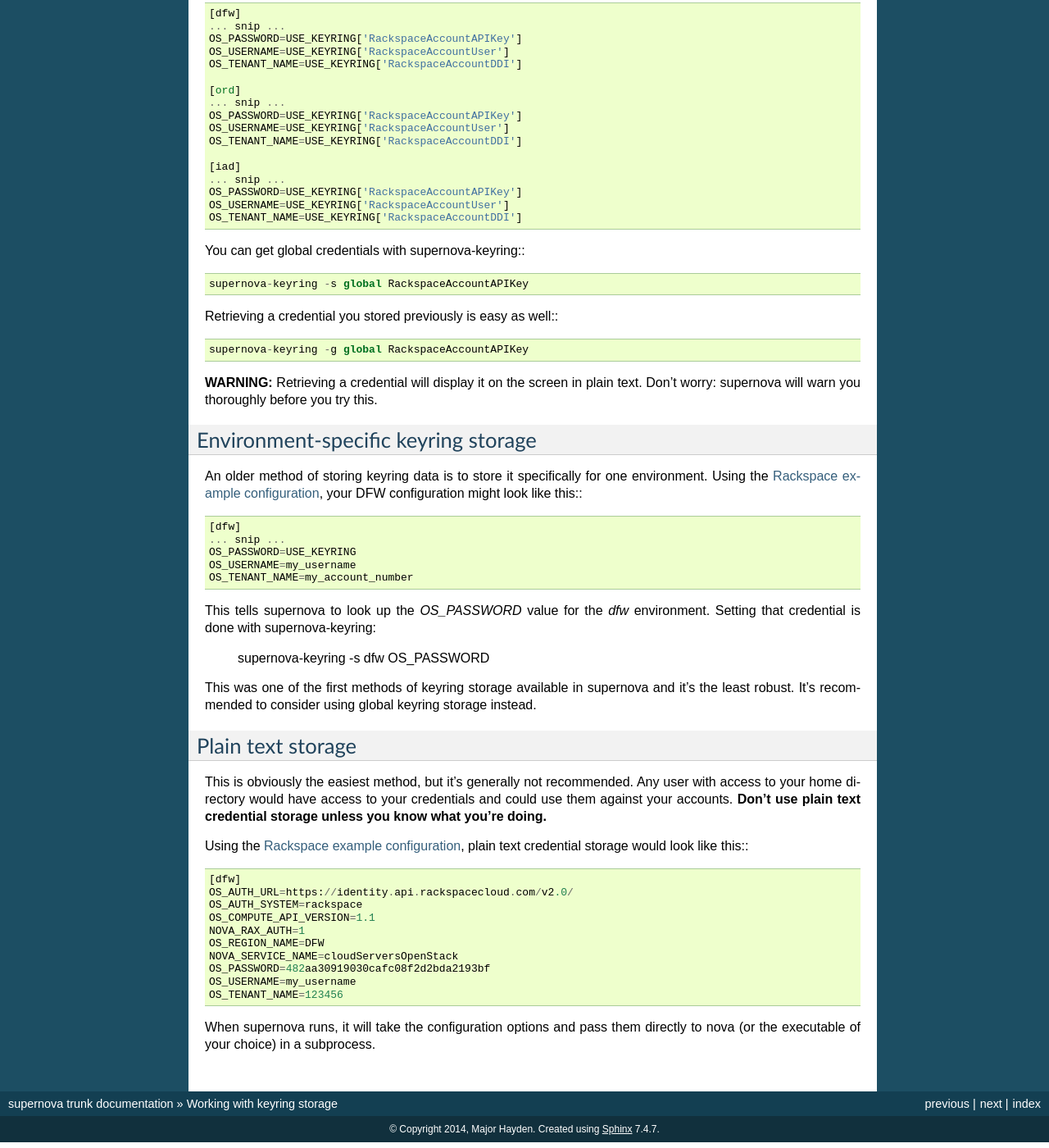
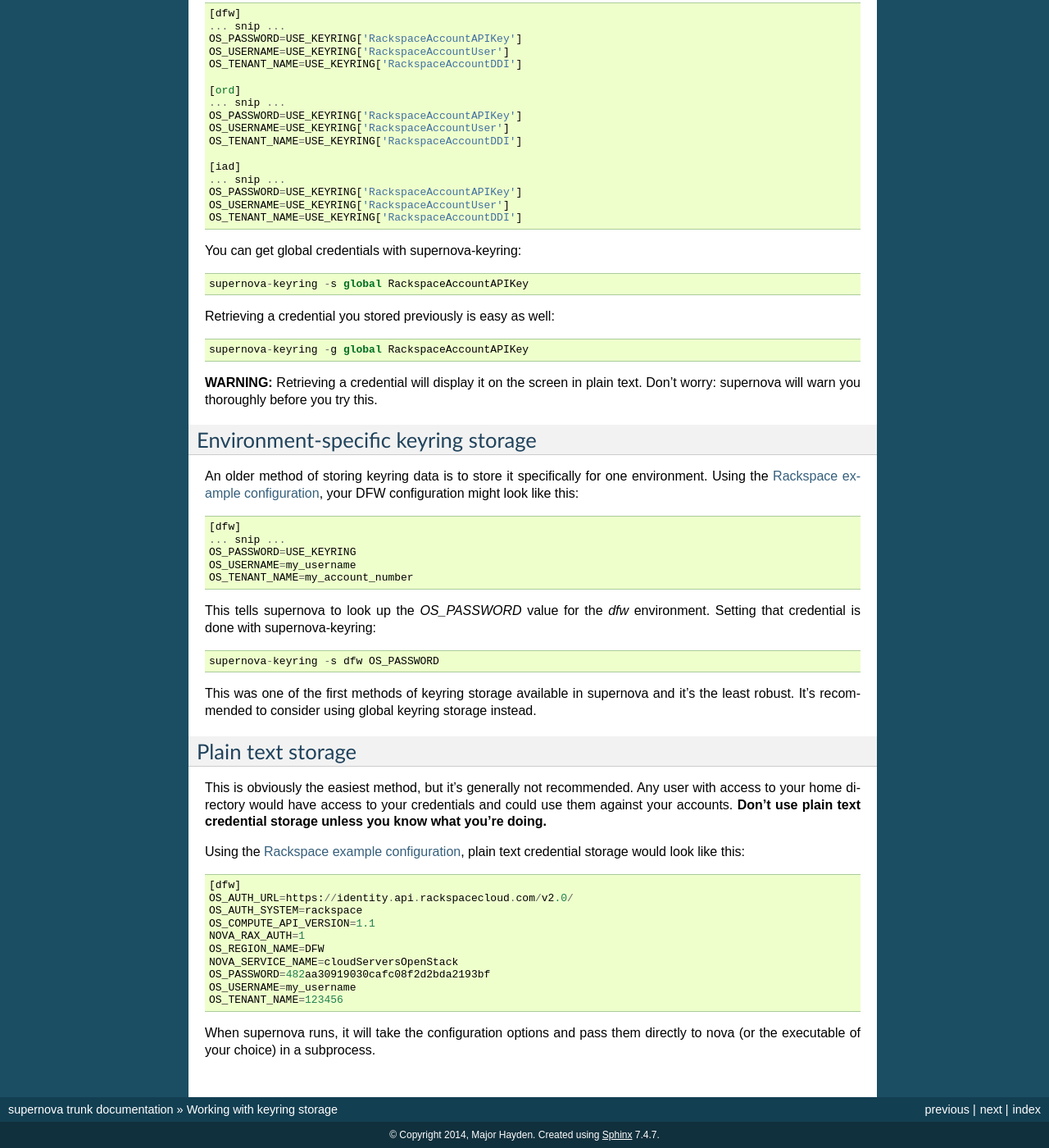
Before and after one commit to major/supernova, a Sphinx documentation site: the page built from docs/keyring.rst, in a window 1280 px wide and 1400 px high, scrolled down 434 px. Shown: the whole window at 82% size. Built offline with Sphinx 7.4.7, drawn with Linux system fonts in a browser that asks for light colours.

Commit message:
Darned colons

```diff
--- a/docs/keyring.rst
+++ b/docs/keyring.rst
@@ -14,7 +14,7 @@
 
 Storing a credential as a global credential allows you to use it across multiple environments.  The greatest benefit of this option is that you only need to set credentials in one place within your keyring.  If you need to change credentials frequently, this can be a big time saver.
 
-Here's how we're already doing that in the `Rackspace example configuration <http://bit.ly/raxsupernova>`_:::
+Here's how we're already doing that in the `Rackspace example configuration <http://bit.ly/raxsupernova>`_::
 
     [dfw]
     ... snip ...
@@ -34,11 +34,11 @@
     OS_USERNAME=USE_KEYRING['RackspaceAccountUser']
     OS_TENANT_NAME=USE_KEYRING['RackspaceAccountDDI']
 
-You can get global credentials with supernova-keyring:::
+You can get global credentials with supernova-keyring::
 
     supernova-keyring -s global RackspaceAccountAPIKey
 
-Retrieving a credential you stored previously is easy as well:::
+Retrieving a credential you stored previously is easy as well::
 
     supernova-keyring -g global RackspaceAccountAPIKey
 
@@ -47,7 +47,7 @@
 Environment-specific keyring storage
 ------------------------------------
 
-An older method of storing keyring data is to store it specifically for one environment.  Using the `Rackspace example configuration <http://bit.ly/raxsupernova>`_, your DFW configuration might look like this:::
+An older method of storing keyring data is to store it specifically for one environment.  Using the `Rackspace example configuration <http://bit.ly/raxsupernova>`_, your DFW configuration might look like this::
 
     [dfw]
     ... snip ...
@@ -55,7 +55,7 @@
     OS_USERNAME=my_username
     OS_TENANT_NAME=my_account_number
 
-This tells supernova to look up the *OS_PASSWORD* value for the *dfw* environment.  Setting that credential is done with supernova-keyring:
+This tells supernova to look up the *OS_PASSWORD* value for the *dfw* environment.  Setting that credential is done with supernova-keyring::
 
     supernova-keyring -s dfw OS_PASSWORD
 
@@ -67,7 +67,7 @@
 
 This is obviously the easiest method, but it's generally not recommended.  Any user with access to your home directory would have access to your credentials and could use them against your accounts.  **Don't use plain text credential storage unless you know what you're doing.**
 
-Using the `Rackspace example configuration <http://bit.ly/raxsupernova>`_, plain text credential storage would look like this:::
+Using the `Rackspace example configuration <http://bit.ly/raxsupernova>`_, plain text credential storage would look like this::
 
     [dfw]
     OS_AUTH_URL=https://identity.api.rackspacecloud.com/v2.0/
```
Also changed, not shown: docs/installation.rst (+5 -5 lines), docs/raxquickstart.rst (+4 -4 lines), docs/usingsupernova.rst (+11 -11 lines).
